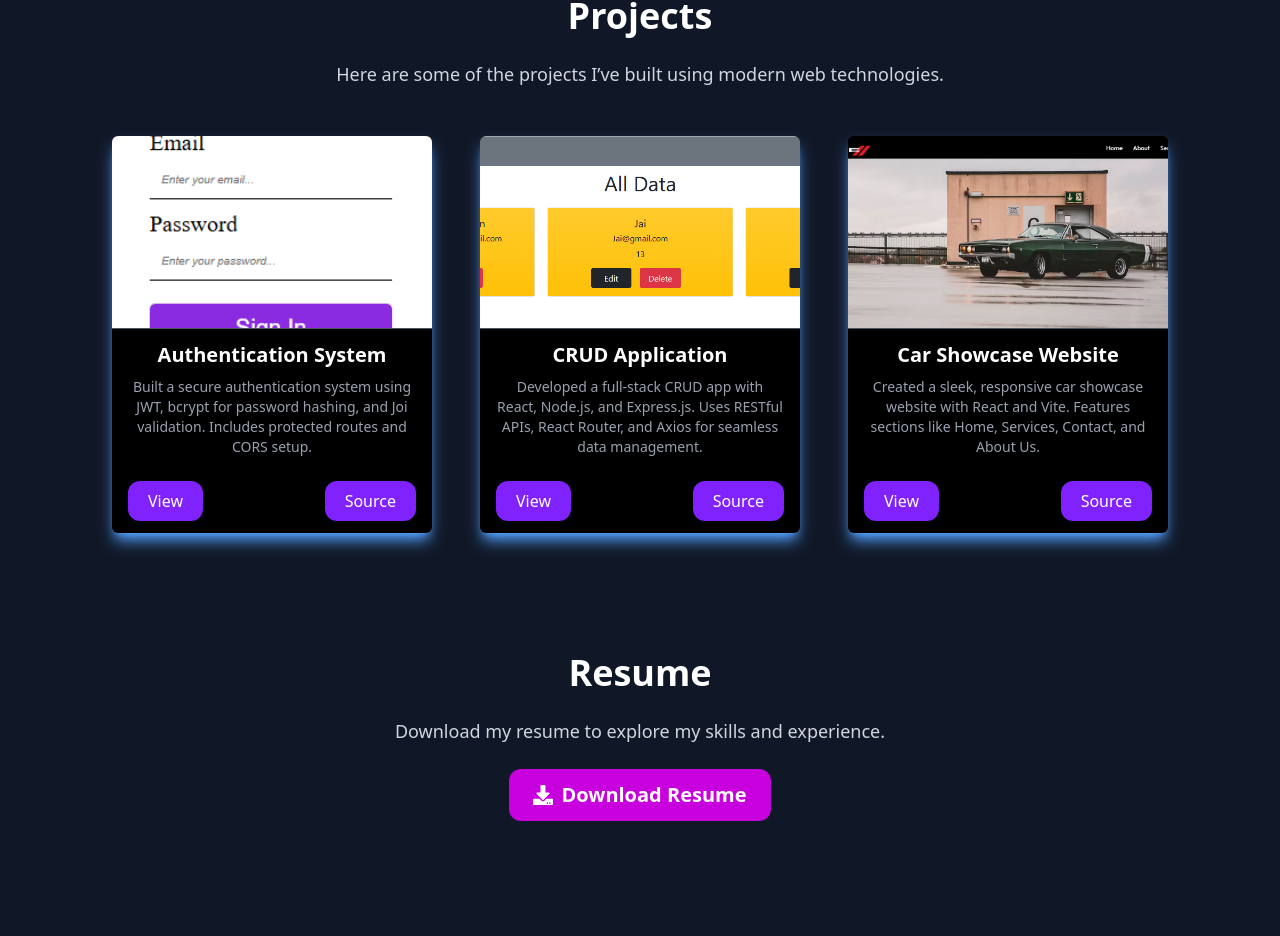
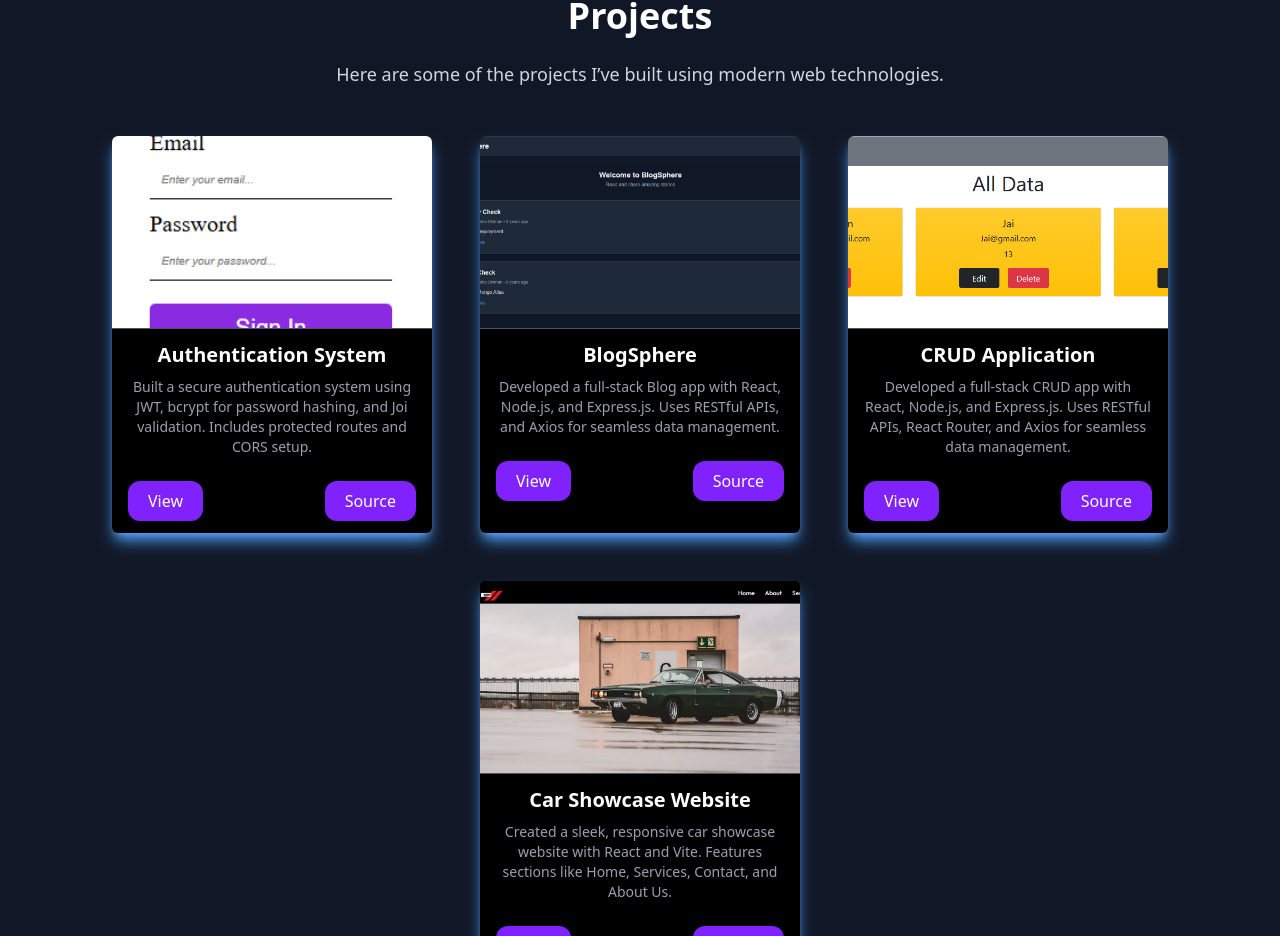
Before and after one commit to divynashu001/Portfolio, a React (Vite) app: page / in a window 1280 px wide. Shown: the part 1854-2790 px from the top of the page. Built offline with nearby package versions, Linux system fonts and the light colour scheme.

Commit message:
Adding new project

```diff
--- a/src/pages/Project.jsx
+++ b/src/pages/Project.jsx
@@ -1,6 +1,7 @@
 import auth from "../assets/Authentication.png";
 import crud from "../assets/Crud.png";
 import car from "../assets/Car.png";
+import blog from "../assets/BlogSphere.png"
 
 const Project = () => {
   const projects = [
@@ -11,6 +12,14 @@ const Project = () => {
         "Built a secure authentication system using JWT, bcrypt for password hashing, and Joi validation. Includes protected routes and CORS setup.",
       liveLink: "https://auht.vercel.app/",
       codeLink: "https://github.com/divynashu001/Auht-0",
+    },
+    {
+      image: blog,
+      title: "BlogSphere",
+      description:
+        "Developed a full-stack Blog app with React, Node.js, and Express.js. Uses RESTful APIs, and Axios for seamless data management.",
+      liveLink: "https://blog-sphere-ashy.vercel.app/",
+      codeLink: "https://github.com/divynashu001/BlogSphere",
     },
     {
       image: crud,
```
Also changed, not shown: src/assets/BlogSphere.png (added).
